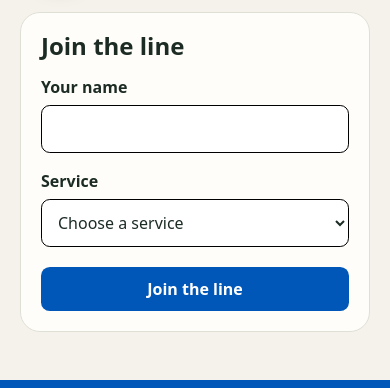
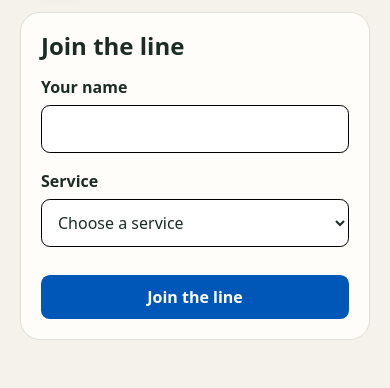
Before and after one commit to RaphaelXVII/KoupeLiy, a Flask app: page / in a window 390 px wide. Shown: the part 504-892 px from the top of the page. Run offline with Flask 3, Linux system fonts and the light colour scheme.

Commit message:
fix button spacing on mobile

```diff
--- a/static/style.css
+++ b/static/style.css
@@ -67,7 +67,11 @@ button {
   cursor: pointer;
 }
 button:hover { background: #0057b7; }
-.join-layout button { width: 100%; margin-top: 1.25rem; }
+/* Give the main submit button clear breathing room from the input above it.
+   Scoped to the join form and the login form so dashboard buttons are
+   unaffected. */
+.join-layout button,
+.ticket form button[type="submit"] { width: 100%; margin-top: 1.75rem; }
 :focus-visible { outline: 3px solid #9b551b; outline-offset: 3px; }
 .error { color: #a02520; }
 .muted { color: #516258; }
```
